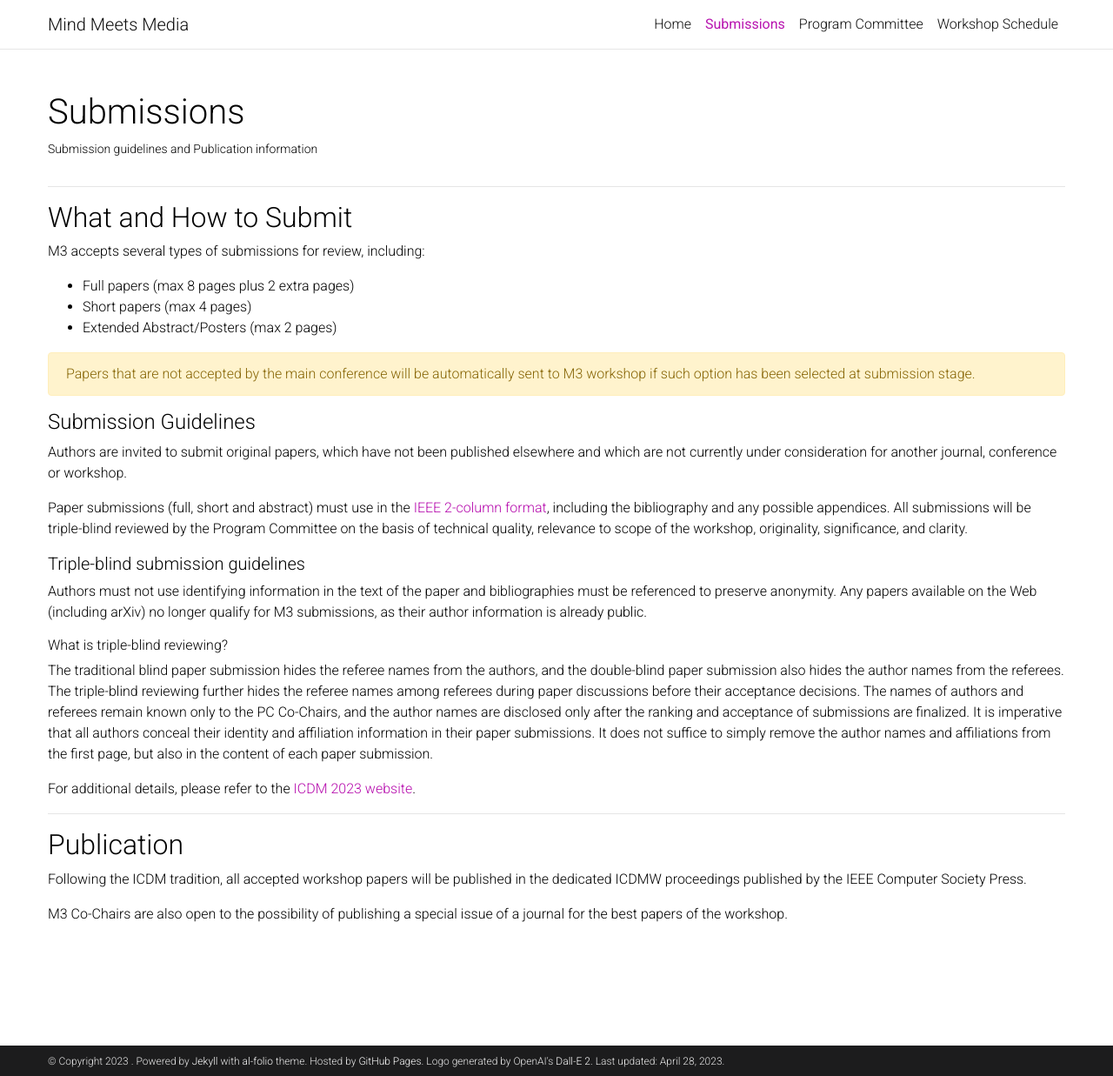
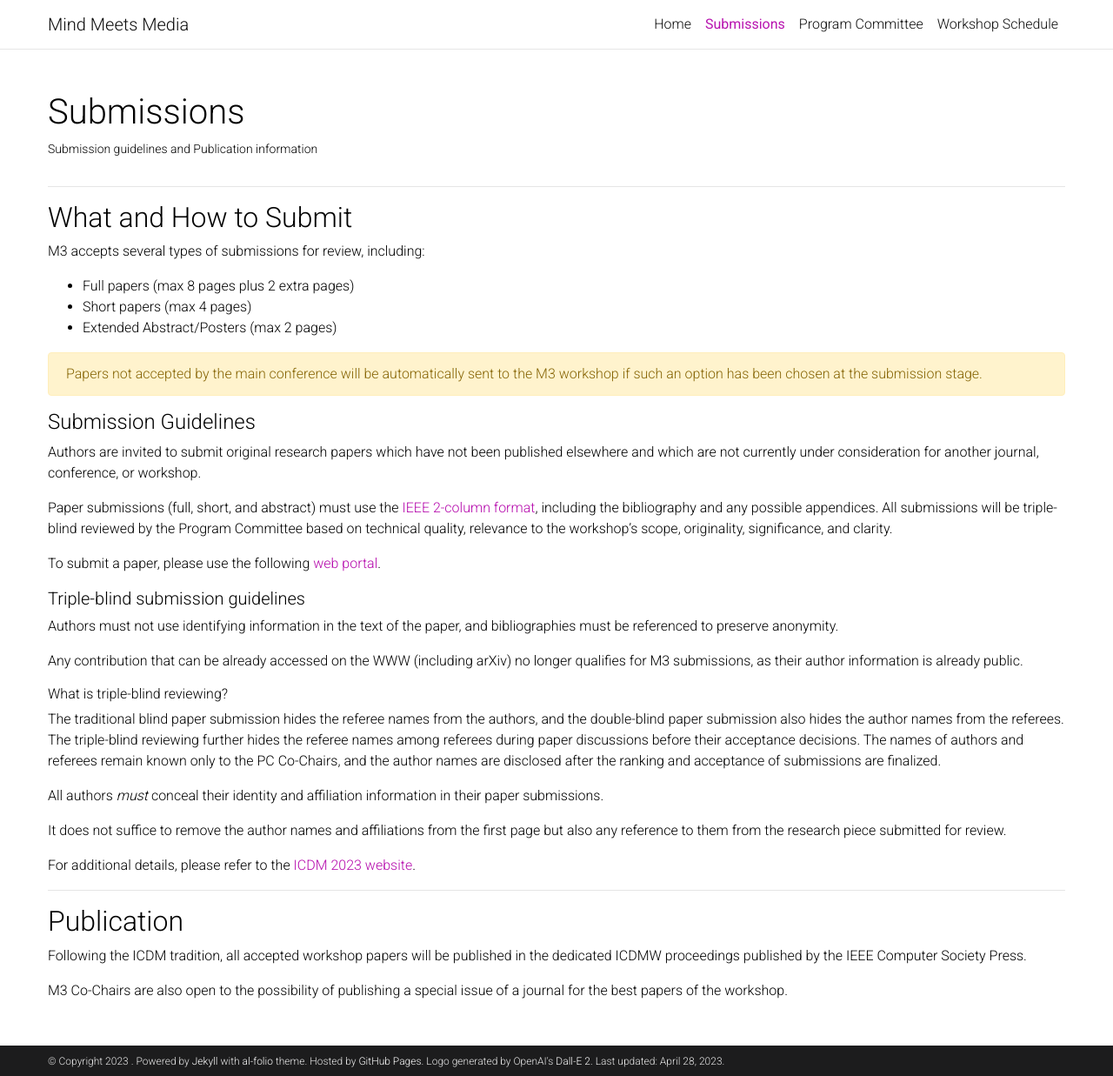
Before and after one commit to SMS-workshop/SMS-workshop.github.io, a Jekyll site: the page built from _pages/CFP.md, in a window 1280 px wide and 1237 px high. Shown: the whole window at 87% size. Built offline with Jekyll 4.4.1, drawn with Linux system fonts in a browser that asks for light colours; full-size pictures stand in for the smaller copies a plugin makes; a style sheet for code colours, icons or effects is not loaded.

Commit message:
:new: submission link

```diff
--- a/_pages/CFP.md
+++ b/_pages/CFP.md
@@ -16,29 +16,34 @@ M3 accepts several types of submissions for review, including:
 - Extended Abstract/Posters (max 2 pages)
 
 
-Papers that are not accepted by the main conference will be automatically sent to M3 workshop if such option has been selected at submission stage.
+Papers not accepted by the main conference will be automatically sent to the M3 workshop if such an option has been chosen at the submission stage.
 {: .alert .alert-warning}
 #### Submission Guidelines
 
-Authors are invited to submit original papers, which have not been published elsewhere and which are not currently under consideration for another journal, conference or workshop.
+Authors are invited to submit original research papers which have not been published elsewhere and which are not currently under consideration for another journal, conference, or workshop.
 
-Paper submissions (full, short and abstract) must use in the <a href="https://www.ieee.org/conferences/publishing/templates.html">IEEE 2-column format</a>, including the bibliography and any possible appendices.
-All submissions will be triple-blind reviewed by the Program Committee on the basis of technical quality, relevance to scope of the workshop, originality, significance, and clarity.
+Paper submissions (full, short, and abstract) must use the <a href="https://www.ieee.org/conferences/publishing/templates.html">IEEE 2-column format</a>, including the bibliography and any possible appendices.
+All submissions will be triple-blind reviewed by the Program Committee based on technical quality, relevance to the workshop's scope, originality, significance, and clarity.
+
+To submit a paper, please use the following <a href="https://wi-lab.com/cyberchair/2023/icdm23/scripts/ws_submit.php?subarea=S">web portal</a>.
 
 ##### Triple-blind submission guidelines
-Authors must not use identifying information in the text of the paper and bibliographies must be referenced to preserve anonymity.
-Any papers available on the Web (including arXiv) no longer qualify for M3 submissions, as their author information is already public.
+Authors must not use identifying information in the text of the paper, and bibliographies must be referenced to preserve anonymity.
+
+Any contribution that can be already accessed on the WWW (including arXiv) no longer qualifies for M3 submissions, as their author information is already public.
 
 ###### What is triple-blind reviewing?
 The traditional blind paper submission hides the referee names from the authors, and the double-blind paper submission also hides the author names from the referees.
 The triple-blind reviewing further hides the referee names among referees during paper discussions before their acceptance decisions.
-The names of authors and referees remain known only to the PC Co-Chairs, and the author names are disclosed only after the ranking and acceptance of submissions are finalized.
-It is imperative that all authors conceal their identity and affiliation information in their paper submissions.
-It does not suffice to simply remove the author names and affiliations from the first page, but also in the content of each paper submission.
+The names of authors and referees remain known only to the PC Co-Chairs, and the author names are disclosed after the ranking and acceptance of submissions are finalized.
+
+All authors *must* conceal their identity and affiliation information in their paper submissions.
+
+It does not suffice to remove the author names and affiliations from the first page but also any reference to them from the research piece submitted for review.
 
 For additional details, please refer to the <a href="https://www.cloud-conf.net/icdm2023/call-for-papers.html">ICDM 2023 website</a>.
+<hr>
 
-<hr>
 ## Publication
 Following the ICDM tradition, all accepted workshop papers will be published in the dedicated ICDMW proceedings published by the IEEE Computer Society Press.
 
```
Also changed, not shown: _pages/Schedule.md (+3 -3 lines), _pages/about.md (+6 -5 lines).
